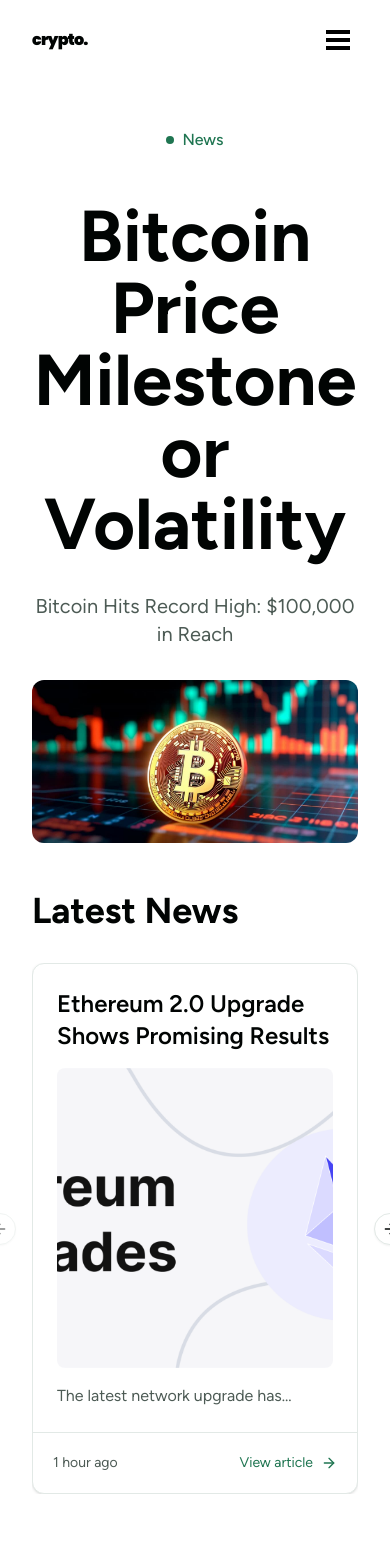
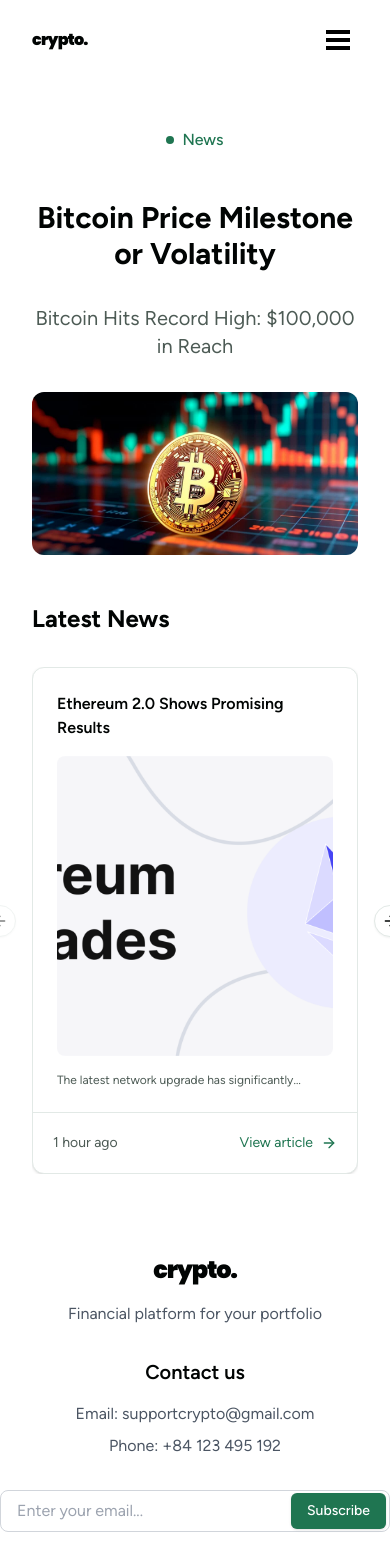
Before and after one commit to nguyenkyanh-2000/cos30049-fe, a Next.js app: page /news in a window 390 px wide. Shown: the top 1562 px of the page. Built offline with nearby package versions, Linux system fonts and the light colour scheme.

Commit message:
Update news

```diff
--- a/src/app/news/page.tsx
+++ b/src/app/news/page.tsx
@@ -15,7 +15,7 @@
 const newsItems = [
   {
     id: 1,
-    title: "Ethereum 2.0 Upgrade Shows Promising Results",
+    title: "Ethereum 2.0 Shows Promising Results",
     preview:
       "The latest network upgrade has significantly reduced energy consumption while improving transaction speeds...",
     timeAgo: "1 hour ago",
@@ -56,7 +56,7 @@
 
         {/* Featured News */}
         <div className="space-y-8 text-center">
-          <h1 className="text-7xl font-bold">
+          <h1 className="text-3xl md:text-7xl font-bold">
             Bitcoin Price Milestone or Volatility
           </h1>
           <h2 className="text-xl text-muted-foreground">
@@ -75,7 +75,7 @@
 
         {/* Latest News Section */}
         <div className="space-y-8">
-          <h3 className="text-4xl font-bold">Latest News</h3>
+          <h3 className="text-2xl md:text-4xl font-bold">Latest News</h3>
 
           <Carousel
             opts={{
@@ -91,7 +91,9 @@
                 >
                   <Card className="border border-border/50">
                     <CardContent className="p-6 space-y-4">
-                      <h4 className="text-2xl font-semibold">{news.title}</h4>
+                      <h4 className="text-base sm:text-2xl font-semibold">
+                        {news.title}
+                      </h4>
                       <div className="relative w-full h-[300px] aspect-video rounded-lg overflow-hidden">
                         <img
                           src={news.image}
@@ -99,7 +101,7 @@
                           className="object-cover w-full h-full hover:scale-105 transition-transform duration-300"
                         />
                       </div>
-                      <p className="text-muted-foreground line-clamp-1">
+                      <p className="text-xs sm:text-base text-muted-foreground line-clamp-1">
                         {news.preview}
                       </p>
                     </CardContent>
```
